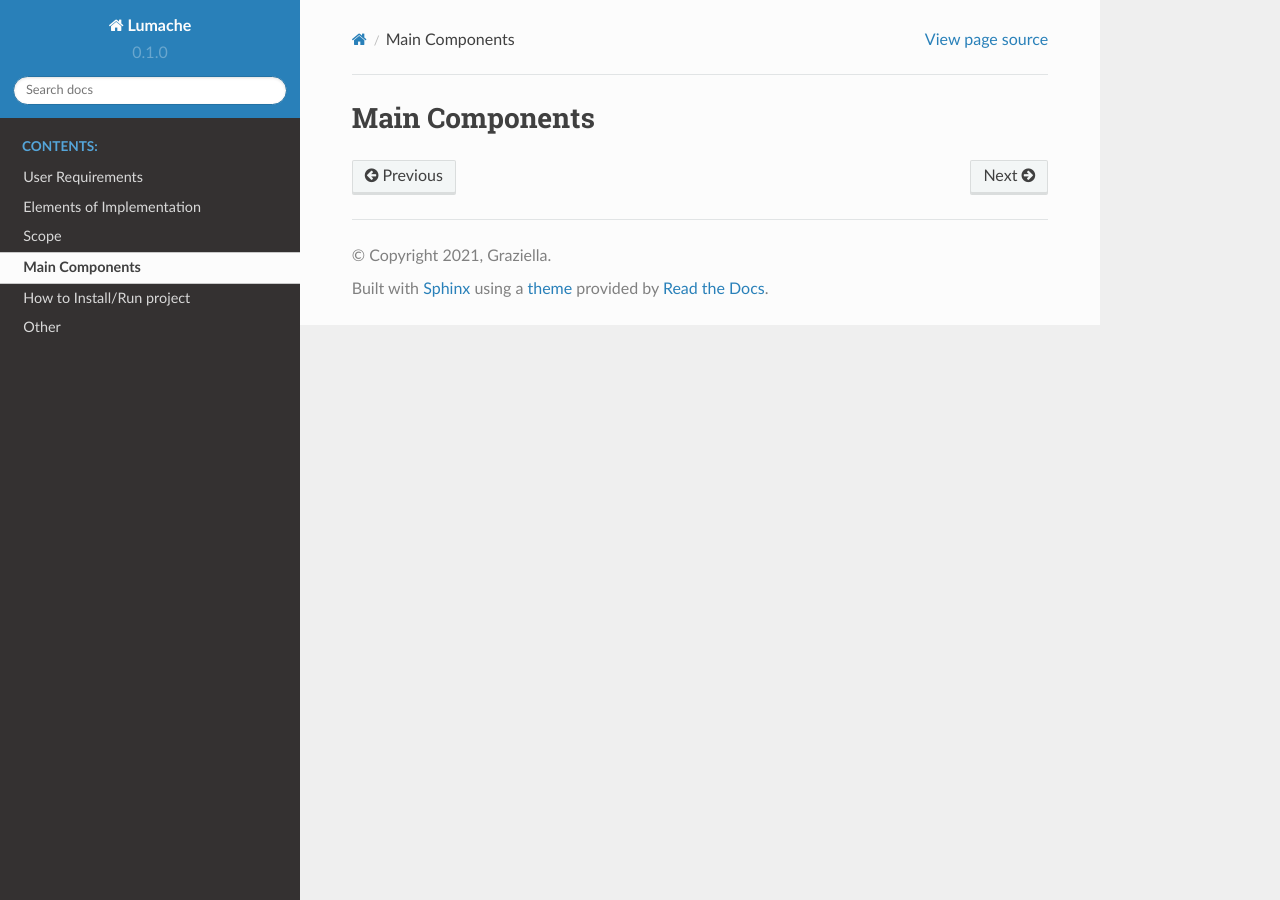
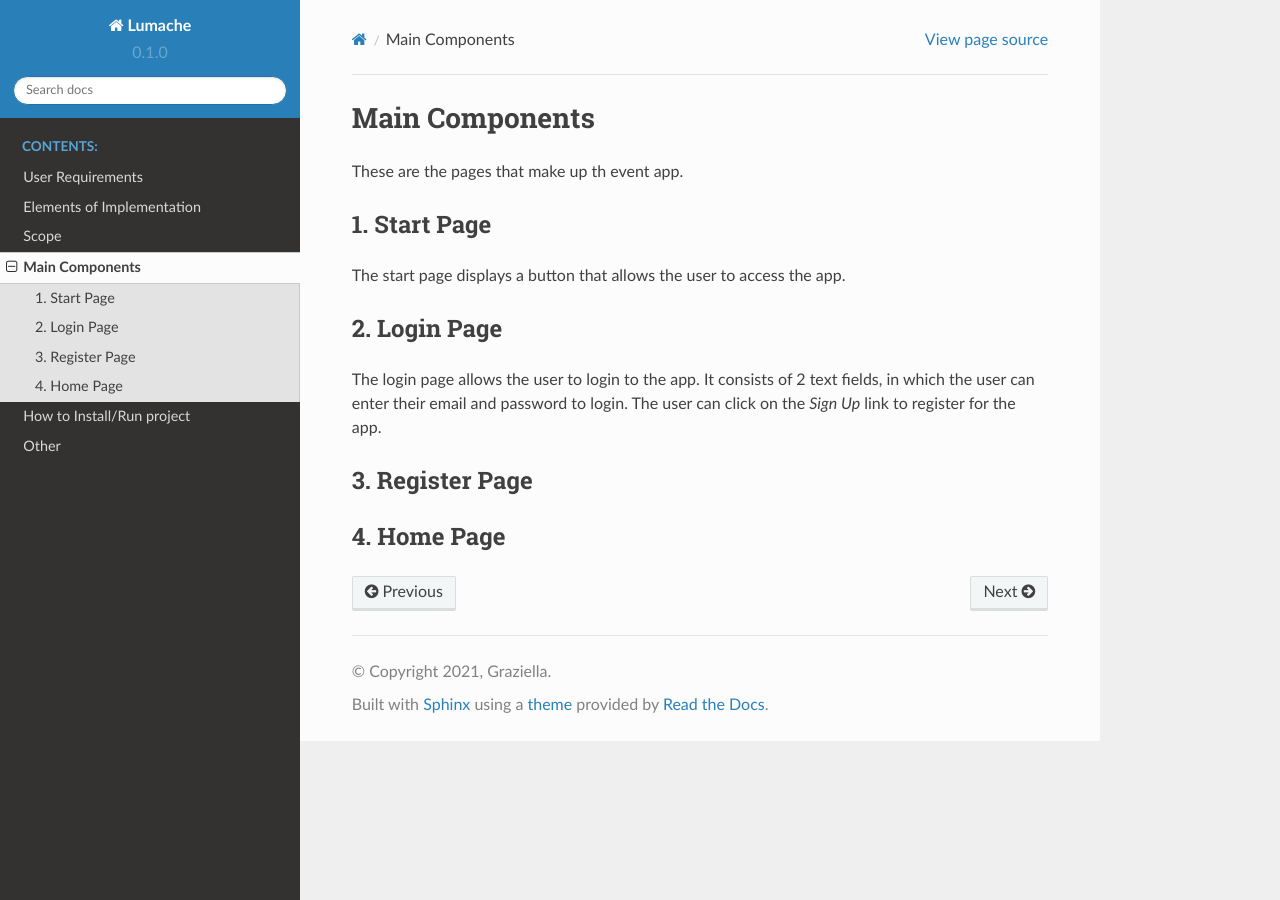
Before and after one commit to tommclark/setap-documentation, a Sphinx documentation site: the page built from docs/source/components.rst, in a window 1280 px wide. Built offline with Sphinx 7.4.7 and the Read the Docs theme 2.0.0, drawn with Linux system fonts in a browser that asks for light colours.

Commit message:
components unfinished

```diff
--- a/docs/source/components.rst
+++ b/docs/source/components.rst
@@ -1,2 +1,20 @@
 Main Components
 ==================
+
+These are the pages that make up th event app.
+
+1. Start Page
+----------------
+
+The start page displays a button that allows the user to access the app.
+
+2. Login Page
+----------------
+
+The login page allows the user to login to the app. It consists of 2 text fields, in which the user can enter their email and password to login. The user can click on the `Sign Up` link to register for the app.
+
+3. Register Page
+----------------
+
+4. Home Page
+----------------
```
